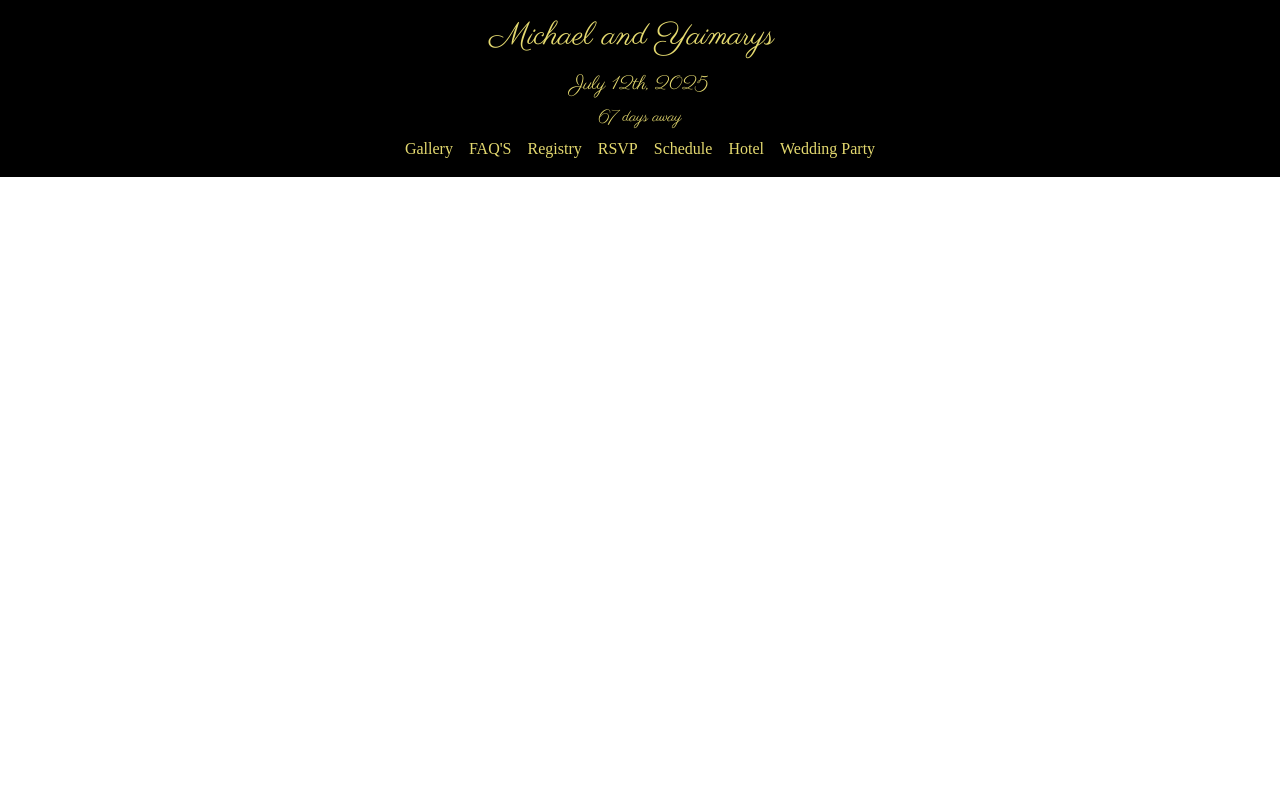
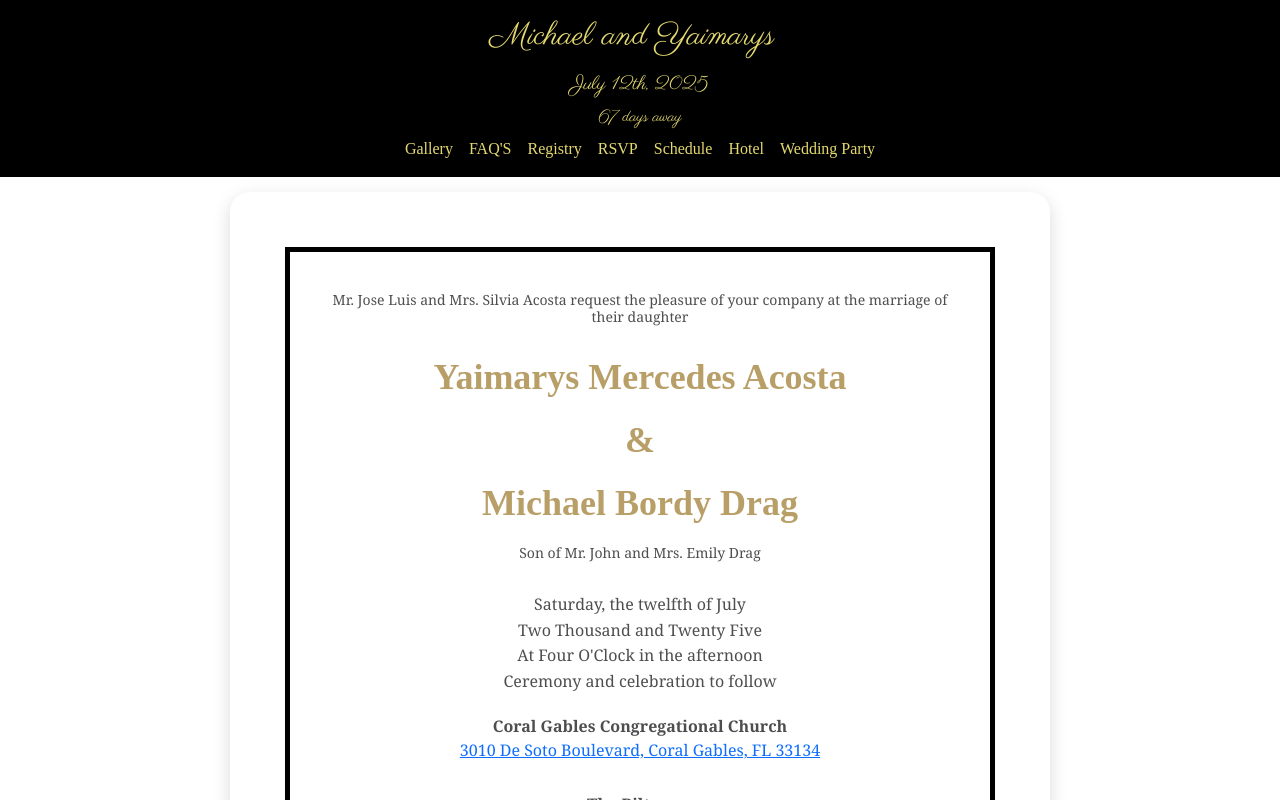
Before and after one commit to mbdrag3/wedding-full, a React (Vite) app in the folder client/: page /rsvp in a window 1280 px wide. Built offline with nearby package versions, Linux system fonts and the light colour scheme; sample sign-in values are in the browser's storage.

Commit message:
fixed rsvp new

```diff
--- a/client/src/components/pages/RSVP.jsx
+++ b/client/src/components/pages/RSVP.jsx
@@ -7,7 +7,7 @@ const RSVP = () => {
   const [yesFirstName, setYesFirstName] = useState('');
   const [yesLastName,  setYesLastName]  = useState('');
   const [yesOption,    setYesOption]    = useState('');
-  const [guestOptions, setGuestOptions] = useState([]);   // up to 3 extra guests
+  const [guestOptions, setGuestOptions] = useState([]);   // holds up to 3 extra guests
   const [yesAllergy,   setYesAllergy]   = useState('');
   const [yesError,     setYesError]     = useState('');
 
@@ -36,11 +36,11 @@ const RSVP = () => {
 
     const rsvpData = {
       firstName:        yesFirstName,
-      lastName:         yesLastName,     // optional guest name field
+      lastName:         yesLastName,     // optional
       response:         'yes',
       foodOption:       yesOption,
       allergyInfo:      yesAllergy,
-      guestFoodOptions: guestOptions     // array for guest 2-4
+      guestFoodOptions: guestOptions     // extra dinner choices
     };
 
     try {
@@ -52,7 +52,6 @@ const RSVP = () => {
       });
 
       if (res.ok) {
-        /* success → close modal & clear form */
         const modal = bootstrap.Modal.getInstance(yesModalRef.current);
         modal?.hide();
         setYesFirstName('');
@@ -125,46 +124,131 @@ const RSVP = () => {
   /* ───────── JSX ─────────────────────────────────────────────────────── */
   return (
     <div className="container">
-      {/* … invitation card markup unchanged … */}
+      <div className="outer-white-border">
+        <div className="white-space-padding">
+          <div className="invitation-card-wrapper">
+            <div className="invitation-card">
+              <h3 className="invitation-subtitle">
+                Mr. Jose Luis and Mrs. Silvia Acosta request the pleasure of your company at the marriage of their daughter
+              </h3>
+              <h1 className="invitation-couple">Yaimarys Mercedes Acosta</h1>
+              <h1 className="invitation-couple">&</h1>
+              <h1 className="invitation-couple">Michael Bordy Drag</h1>
+              <h3 className="invitation-subtitle">Son of Mr. John and Mrs. Emily Drag</h3>
+              <p className="invitation-details">
+                Saturday, the twelfth of July
+                <br />
+                Two Thousand and Twenty Five
+                <br />
+                At Four O'Clock in the afternoon
+                <br />
+                Ceremony and celebration to follow
+              </p>
+              <p className="invitation-location">
+                <span style={{ fontWeight: 'bold' }}>Coral Gables Congregational Church</span>
+                <br />
+                <a
+                  href="https://www.google.com/maps?q=3010+De+Soto+Boulevard,+Coral+Gables,+FL+33134"
+                  target="_blank"
+                  rel="noopener noreferrer"
+                >
+                  3010 De Soto Boulevard, Coral Gables, FL 33134
+                </a>
+              </p>
+              <p className="invitation-location">
+                <span style={{ fontWeight: 'bold' }}>The Biltmore</span>
+                <br />
+                <a
+                  href="https://www.google.com/maps?q=1200+Anastasia+Avenue,+Coral+Gables,+FL+33134"
+                  target="_blank"
+                  rel="noopener noreferrer"
+                >
+                  1200 Anastasia Avenue, Coral Gables, FL 33134
+                </a>
+              </p>
+              <div className="invitation-footer">
+                <p>Valet Parking | Black Tie Welcome</p>
+              </div>
+
+              {/* RSVP buttons */}
+              <div className="rsvp-buttons">
+                <button
+                  type="button"
+                  className="btn btn-primary me-3"
+                  data-bs-toggle="modal"
+                  data-bs-target="#yesModal"
+                >
+                  RSVP Yes
+                </button>
+                <button
+                  type="button"
+                  className="btn btn-danger"
+                  data-bs-toggle="modal"
+                  data-bs-target="#noModal"
+                >
+                  RSVP No
+                </button>
+              </div>
 
               {/* YES Modal */}
-      <div className="modal fade" id="yesModal" tabIndex="-1"
-           aria-labelledby="yesModalLabel" aria-hidden="true" ref={yesModalRef}>
+              <div
+                className="modal fade"
+                id="yesModal"
+                tabIndex="-1"
+                aria-labelledby="yesModalLabel"
+                aria-hidden="true"
+                ref={yesModalRef}
+              >
                 <div className="modal-dialog">
                   <div className="modal-content">
                     <div className="modal-header">
                       <h5 className="modal-title" id="yesModalLabel">
                         Thank you for confirming your attendance!
                       </h5>
-              <button type="button" className="btn-close"
-                      data-bs-dismiss="modal" aria-label="Close" />
+                      <button
+                        type="button"
+                        className="btn-close"
+                        data-bs-dismiss="modal"
+                        aria-label="Close"
+                      />
                     </div>
-
                     <div className="modal-body">
-              {yesError && <div className="alert alert-danger">{yesError}</div>}
-
+                      {yesError && (
+                        <div className="alert alert-danger" role="alert">
+                          {yesError}
+                        </div>
+                      )}
                       <form onSubmit={handleYesSubmit}>
                         {/* Full Name */}
                         <div className="mb-3">
                           <label className="form-label">Full Name</label>
-                  <input className="form-control" value={yesFirstName}
+                          <input
+                            className="form-control"
+                            value={yesFirstName}
                             onChange={(e) => setYesFirstName(e.target.value)}
-                         placeholder="Enter your Full Name" />
+                            placeholder="Enter your Full Name"
+                          />
                         </div>
 
                         {/* Guest Name (optional) */}
                         <div className="mb-3">
                           <label className="form-label">Guest(s) Name (Optional)</label>
-                  <input className="form-control" value={yesLastName}
+                          <input
+                            className="form-control"
+                            value={yesLastName}
                             onChange={(e) => setYesLastName(e.target.value)}
-                         placeholder="Enter Guest First & Last Name" />
+                            placeholder="Enter Guest First & Last Name"
+                          />
                         </div>
 
                         {/* Primary dinner choice */}
                         <div className="mb-3">
                           <label className="form-label">Select your Dinner Choice</label>
-                  <select className="form-select" value={yesOption}
-                          onChange={(e) => setYesOption(e.target.value)}>
+                          <select
+                            className="form-select"
+                            value={yesOption}
+                            onChange={(e) => setYesOption(e.target.value)}
+                          >
                             <option value="">-- Select dinner choice --</option>
                             <option value="chicken">Coq Au Vin Chicken Breast</option>
                             <option value="beef">Char Crusted Fillet of Beef</option>
@@ -177,12 +261,15 @@ const RSVP = () => {
                             <label className="form-label">
                               Guest {idx + 2} Dinner Choice
                             </label>
-                    <select className="form-select" value={opt}
+                            <select
+                              className="form-select"
+                              value={opt}
                               onChange={(e) => {
                                 const updated = [...guestOptions];
                                 updated[idx] = e.target.value;
                                 setGuestOptions(updated);
-                            }}>
+                              }}
+                            >
                               <option value="">-- Select dinner choice --</option>
                               <option value="chicken">Coq Au Vin Chicken Breast</option>
                               <option value="beef">Char Crusted Fillet of Beef</option>
@@ -192,9 +279,11 @@ const RSVP = () => {
 
                         {/* “+ Add Guest” button */}
                         {guestOptions.length < 3 && (
-                  <button type="button"
+                          <button
+                            type="button"
                             className="btn btn-outline-primary mb-3"
-                          onClick={addGuestOption}>
+                            onClick={addGuestOption}
+                          >
                             + Add Guest
                           </button>
                         )}
@@ -204,14 +293,22 @@ const RSVP = () => {
                           <label className="form-label">
                             Do you have an allergy? Comment below
                           </label>
-                  <input className="form-control" value={yesAllergy}
+                          <input
+                            className="form-control"
+                            value={yesAllergy}
                             onChange={(e) => setYesAllergy(e.target.value)}
-                         placeholder="Tree Nut" />
+                            placeholder="Tree Nut"
+                          />
                         </div>
 
                         <div className="modal-footer">
-                  <button type="button" className="btn btn-secondary"
-                          data-bs-dismiss="modal">Close</button>
+                          <button
+                            type="button"
+                            className="btn btn-secondary"
+                            data-bs-dismiss="modal"
+                          >
+                            Close
+                          </button>
                           <button type="submit" className="btn btn-primary">
                             Submit
                           </button>
@@ -222,7 +319,75 @@ const RSVP = () => {
                 </div>
               </div>
 
-      {/* NO modal unchanged … */}
+              {/* NO Modal */}
+              <div
+                className="modal fade"
+                id="noModal"
+                tabIndex="-1"
+                aria-labelledby="noModalLabel"
+                aria-hidden="true"
+                ref={noModalRef}
+              >
+                <div className="modal-dialog">
+                  <div className="modal-content">
+                    <div className="modal-header">
+                      <h5 className="modal-title" id="noModalLabel">
+                        We are sorry you can't make it!
+                      </h5>
+                      <button
+                        type="button"
+                        className="btn-close"
+                        data-bs-dismiss="modal"
+                        aria-label="Close"
+                      />
+                    </div>
+                    <div className="modal-body">
+                      {noError && (
+                        <div className="alert alert-danger" role="alert">
+                          {noError}
+                        </div>
+                      )}
+                      <form onSubmit={handleNoSubmit}>
+                        <div className="mb-3">
+                          <label className="form-label">Full Name</label>
+                          <input
+                            className="form-control"
+                            value={noFirstName}
+                            onChange={(e) => setNoFirstName(e.target.value)}
+                            placeholder="Enter your Full Name"
+                          />
+                        </div>
+                        <div className="mb-3">
+                          <label className="form-label">Guest(s) Name (Optional)</label>
+                          <input
+                            className="form-control"
+                            value={noLastName}
+                            onChange={(e) => setNoLastName(e.target.value)}
+                            placeholder="Enter Guest Name"
+                          />
+                        </div>
+                        <div className="modal-footer">
+                          <button
+                            type="button"
+                            className="btn btn-secondary"
+                            data-bs-dismiss="modal"
+                          >
+                            Close
+                          </button>
+                          <button type="submit" className="btn btn-danger">
+                            Submit
+                          </button>
+                        </div>
+                      </form>
+                    </div>
+                  </div>
+                </div>
+              </div>
+
+            </div>{/* .invitation-card */}
+          </div>
+        </div>
+      </div>
     </div>
   );
 };
```
Lines whose indentation alone changed are shown as unchanged.
